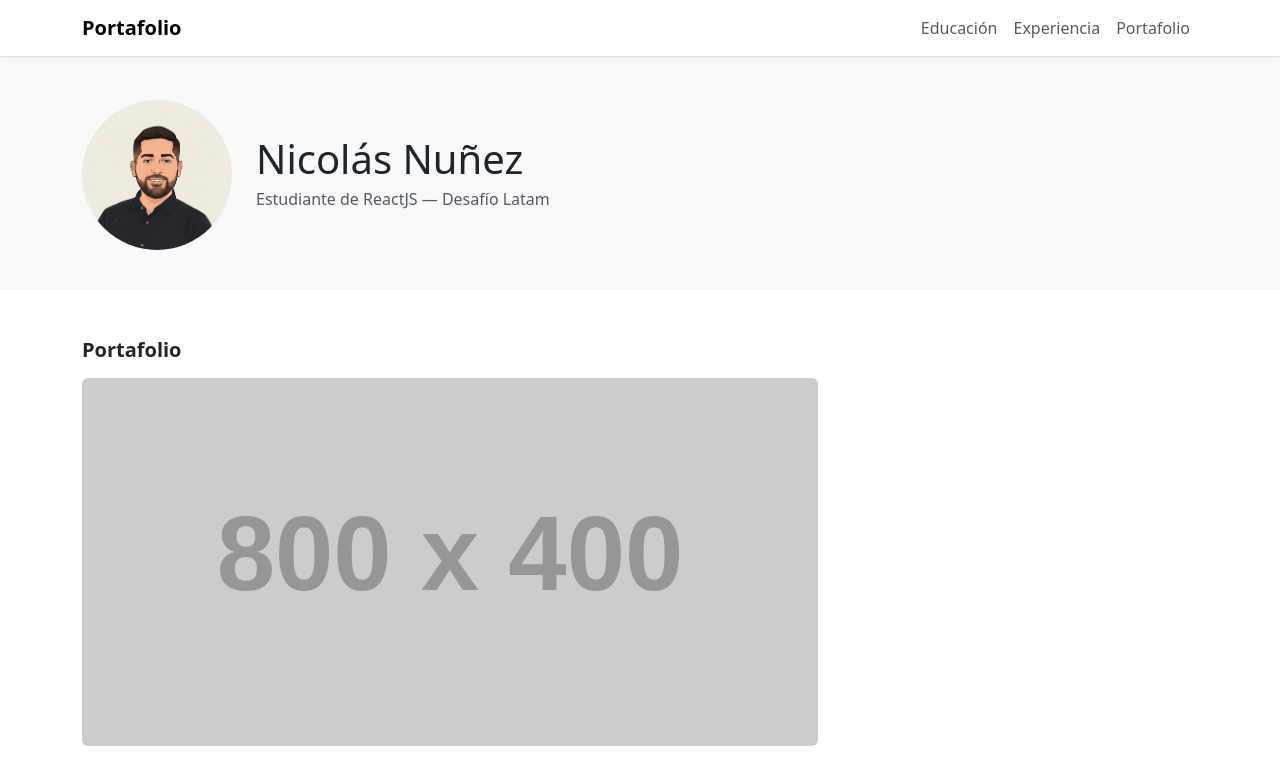
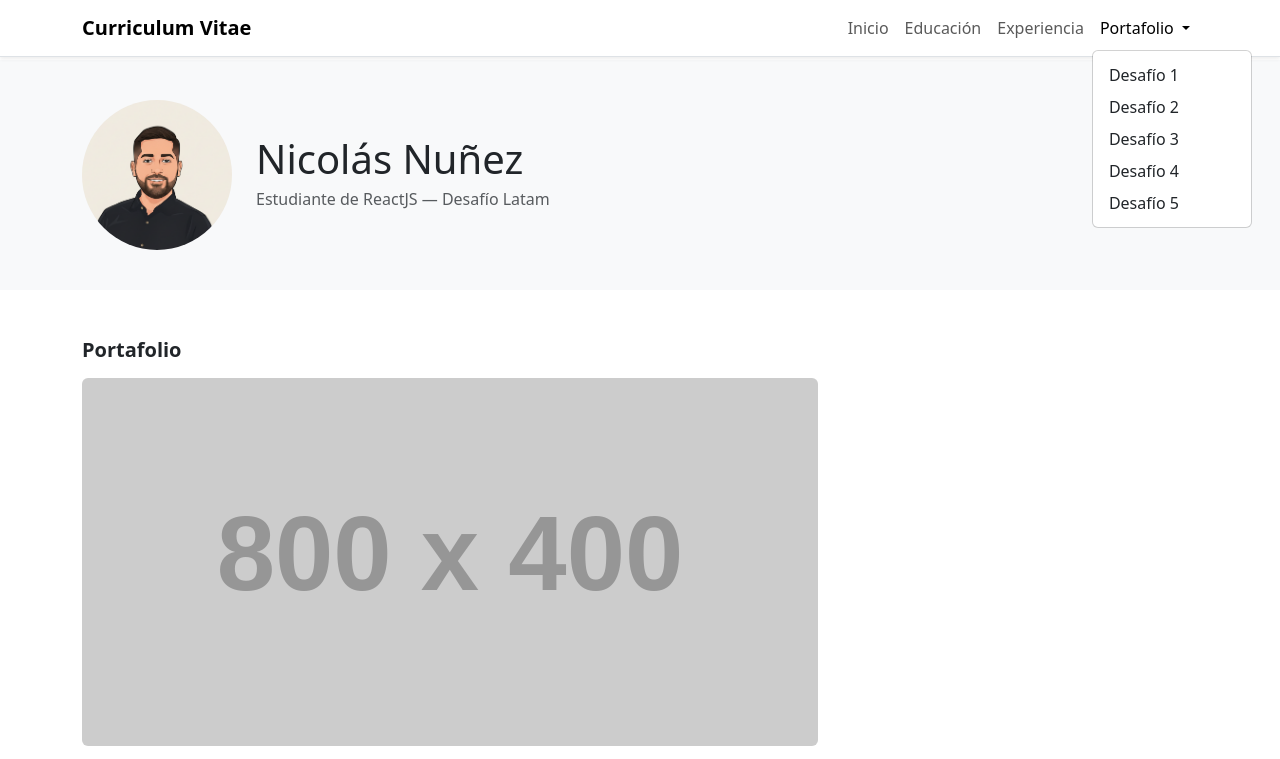
Before and after one commit to srnicostark/desafio-6-git, a plain HTML site: page portafolio.html in a window 1280 px wide. Both pictures are taken after a click on the button "Portafolio". Shown: the top 759 px of the page. Drawn offline with nearby package versions, Linux system fonts and the light colour scheme; placeholder pictures from the web are drawn by us.

Commit message:
Modifica navbar de index y portafolio

```diff
--- a/portafolio.html
+++ b/portafolio.html
@@ -13,16 +13,29 @@
     <!-- NavBar -->
     <nav class="navbar navbar-expand-lg navbar-light bg-white border-bottom fixed-top shadow-sm">
         <div class="container">
-            <a class="navbar-brand fw-bold" href="#">Portafolio</a>
+            <a class="navbar-brand fw-bold">Curriculum Vitae</a>
             <button class="navbar-toggler" type="button" data-bs-toggle="collapse" data-bs-target="#navMain"
                 aria-controls="navMain" aria-expanded="false" aria-label="Toggle navigation">
                 <span class="navbar-toggler-icon"></span>
             </button>
             <div class="collapse navbar-collapse" id="navMain">
                 <ul class="navbar-nav ms-auto">
-                    <li class="nav-item"><a class="nav-link" href="#educacion">Educación</a></li>
-                    <li class="nav-item"><a class="nav-link" href="#experiencia">Experiencia</a></li>
-                    <li class="nav-item"><a class="nav-link" href="#portafolio">Portafolio</a></li>
+                    <li class="nav-item"><a class="nav-link" href="index.html">Inicio</a></li>
+                    <li class="nav-item"><a class="nav-link" href="index.html#educacion">Educación</a></li>
+                    <li class="nav-item"><a class="nav-link" href="index.html#experiencia">Experiencia</a></li>
+                    <li class="nav-item dropdown">
+                        <a class="nav-link dropdown-toggle" href="#" id="portafolioDropdown" role="button"
+                            data-bs-toggle="dropdown" aria-expanded="false">
+                            Portafolio
+                        </a>
+                        <ul class="dropdown-menu" aria-labelledby="portafolioDropdown">
+                            <li><a class="dropdown-item" href="portafolio.html#desafio-1">Desafío 1</a></li>
+                            <li><a class="dropdown-item" href="portafolio.html#desafio-2">Desafío 2</a></li>
+                            <li><a class="dropdown-item" href="portafolio.html#desafio-3">Desafío 3</a></li>
+                            <li><a class="dropdown-item" href="portafolio.html#desafio-4">Desafío 4</a></li>
+                            <li><a class="dropdown-item" href="portafolio.html#desafio-5">Desafío 5</a></li>
+                        </ul>
+                    </li>
                 </ul>
             </div>
         </div>
@@ -153,6 +166,6 @@
             <p class="mb-1">Curriculum Vitae de Nicolás Núñez</p>
         </div>
     </footer>
+    <script src="https://cdn.jsdelivr.net/npm/bootstrap@5.3.2/dist/js/bootstrap.bundle.min.js"></script>
 </body>
-
 </html>
```
Also changed, not shown: index.html (+18 -4 lines).
